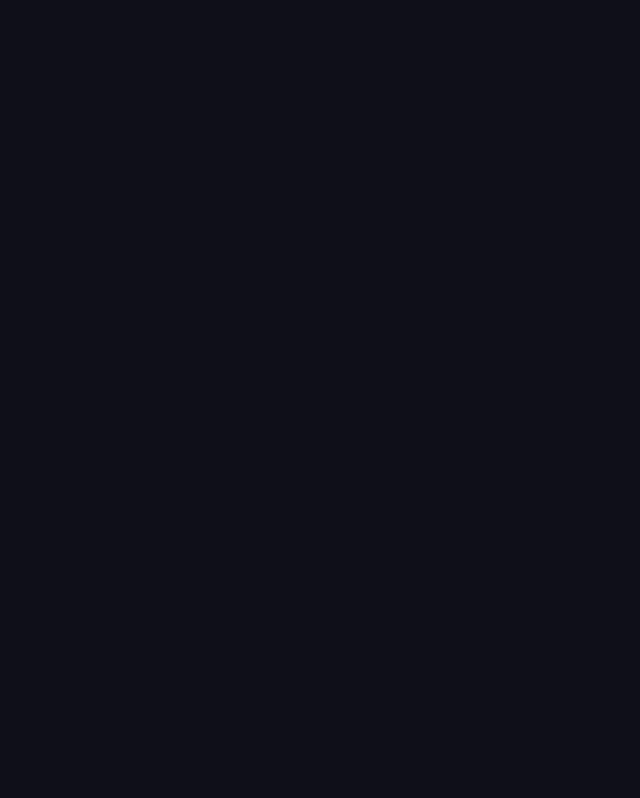
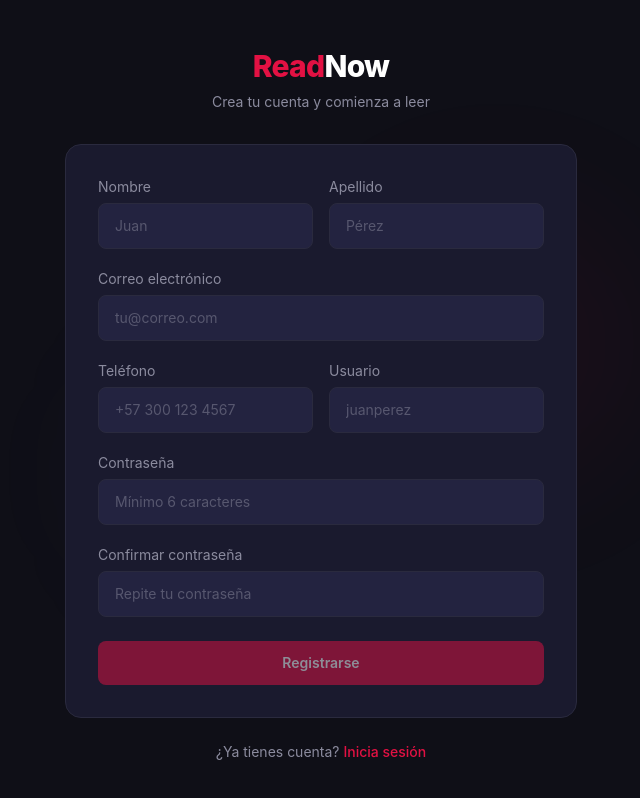
Before and after one commit to AndresOrtega1509/ReadNow-biblioteca-digital-frontend, an Angular app: page /registro in a window 1280 px wide. Before the commit this address led to /. Shown: the top 798 px of the page, without its empty margins (319-959 px from the left). Built offline with nearby package versions, Linux system fonts and the light colour scheme.

Commit message:
Se realiza pagina de registro y se agrega logica en authService

```diff
--- a/src/app/app.routes.ts
+++ b/src/app/app.routes.ts
@@ -2,5 +2,6 @@
 
 export const routes: Routes = [
     { path: 'login', loadComponent: () => import('./pages/login/login').then(m => m.Login) },
+    { path: 'registro', loadComponent: () => import('./pages/registro/registro').then(m => m.Registro) },
     { path: '**', redirectTo: '' },
 ];
--- /dev/null
+++ b/src/app/pages/registro/registro.html
@@ -0,0 +1,166 @@
+<div class="min-h-screen bg-bg flex items-center justify-center px-4 py-12">
+  <!-- Background accents -->
+  <div class="fixed top-0 left-0 w-full h-full pointer-events-none">
+    <div class="absolute top-1/4 right-1/4 w-72 h-72 bg-primary/5 rounded-full blur-3xl"></div>
+    <div class="absolute bottom-1/4 left-1/3 w-64 h-64 bg-secondary/5 rounded-full blur-3xl"></div>
+  </div>
+
+  <div class="relative z-10 w-full max-w-lg">
+    <!-- Logo -->
+    <div class="text-center mb-8">
+      <a routerLink="/" class="inline-block text-3xl font-extrabold tracking-tight">
+        <span class="text-primary">Read</span><span class="text-text">Now</span>
+      </a>
+      <p class="text-text-secondary mt-2 text-sm">Crea tu cuenta y comienza a leer</p>
+    </div>
+
+    <!-- Card -->
+    <div class="bg-surface border border-border rounded-2xl p-8">
+      <!-- Error message -->
+      @if (error()) {
+        <div class="bg-danger/10 border border-danger/30 rounded-lg px-4 py-3 mb-6">
+          <p class="text-danger text-sm">{{ error() }}</p>
+        </div>
+      }
+
+      <!-- Success message -->
+      @if (success()) {
+        <div class="bg-success/10 border border-success/30 rounded-lg px-4 py-3 mb-6">
+          <p class="text-success text-sm">{{ success() }}</p>
+        </div>
+      }
+
+      <form (ngSubmit)="onSubmit()" #registroForm="ngForm">
+        <!-- Nombre & Apellido row -->
+        <div class="grid grid-cols-1 sm:grid-cols-2 gap-4 mb-5">
+          <div>
+            <label for="nombre" class="block text-text-secondary text-sm mb-1.5">Nombre</label>
+            <input
+              type="text"
+              id="nombre"
+              name="nombre"
+              [(ngModel)]="nombre"
+              required
+              placeholder="Juan"
+              class="w-full bg-surface-light border border-border text-text rounded-lg px-4 py-3 text-sm placeholder-text-secondary/50 focus:outline-none focus:border-primary focus:ring-1 focus:ring-primary transition-colors"
+            />
+          </div>
+          <div>
+            <label for="apellido" class="block text-text-secondary text-sm mb-1.5">Apellido</label>
+            <input
+              type="text"
+              id="apellido"
+              name="apellido"
+              [(ngModel)]="apellido"
+              required
+              placeholder="Pérez"
+              class="w-full bg-surface-light border border-border text-text rounded-lg px-4 py-3 text-sm placeholder-text-secondary/50 focus:outline-none focus:border-primary focus:ring-1 focus:ring-primary transition-colors"
+            />
+          </div>
+        </div>
+
+        <!-- Email -->
+        <div class="mb-5">
+          <label for="email" class="block text-text-secondary text-sm mb-1.5">Correo electrónico</label>
+          <input
+            type="email"
+            id="email"
+            name="email"
+            [(ngModel)]="email"
+            required
+            email
+            placeholder="tu@correo.com"
+            class="w-full bg-surface-light border border-border text-text rounded-lg px-4 py-3 text-sm placeholder-text-secondary/50 focus:outline-none focus:border-primary focus:ring-1 focus:ring-primary transition-colors"
+          />
+        </div>
+
+        <!-- Teléfono & Username row -->
+        <div class="grid grid-cols-1 sm:grid-cols-2 gap-4 mb-5">
+          <div>
+            <label for="telefono" class="block text-text-secondary text-sm mb-1.5">Teléfono</label>
+            <input
+              type="tel"
+              id="telefono"
+              name="telefono"
+              [(ngModel)]="telefono"
+              required
+              placeholder="+57 300 123 4567"
+              class="w-full bg-surface-light border border-border text-text rounded-lg px-4 py-3 text-sm placeholder-text-secondary/50 focus:outline-none focus:border-primary focus:ring-1 focus:ring-primary transition-colors"
+            />
+          </div>
+          <div>
+            <label for="username" class="block text-text-secondary text-sm mb-1.5">Usuario</label>
+            <input
+              type="text"
+              id="username"
+              name="username"
+              [(ngModel)]="username"
+              required
+              placeholder="juanperez"
+              class="w-full bg-surface-light border border-border text-text rounded-lg px-4 py-3 text-sm placeholder-text-secondary/50 focus:outline-none focus:border-primary focus:ring-1 focus:ring-primary transition-colors"
+            />
+          </div>
+        </div>
+
+        <!-- Password -->
+        <div class="mb-5">
+          <label for="password" class="block text-text-secondary text-sm mb-1.5">Contraseña</label>
+          <input
+            type="password"
+            id="password"
+            name="password"
+            [(ngModel)]="password"
+            required
+            minlength="6"
+            placeholder="Mínimo 6 caracteres"
+            class="w-full bg-surface-light border border-border text-text rounded-lg px-4 py-3 text-sm placeholder-text-secondary/50 focus:outline-none focus:border-primary focus:ring-1 focus:ring-primary transition-colors"
+          />
+        </div>
+
+        <!-- Confirmar Password -->
+        <div class="mb-6">
+          <label for="confirmarPassword" class="block text-text-secondary text-sm mb-1.5">Confirmar contraseña</label>
+          <input
+            type="password"
+            id="confirmarPassword"
+            name="confirmarPassword"
+            [(ngModel)]="confirmarPassword"
+            required
+            placeholder="Repite tu contraseña"
+            class="w-full bg-surface-light border border-border text-text rounded-lg px-4 py-3 text-sm placeholder-text-secondary/50 focus:outline-none focus:border-primary focus:ring-1 focus:ring-primary transition-colors"
+            [class.border-danger]="passwordsMismatch"
+            [class.focus:ring-danger]="passwordsMismatch"
+          />
+          @if (passwordsMismatch) {
+            <p class="text-danger text-xs mt-1.5">Las contraseñas no coinciden</p>
+          }
+        </div>
+
+        <!-- Submit -->
+        <button
+          type="submit"
+          [disabled]="registroForm.invalid || loading() || passwordsMismatch"
+          class="w-full bg-primary hover:bg-primary-hover disabled:opacity-50 disabled:cursor-not-allowed text-white rounded-lg px-6 py-3 font-semibold text-sm transition-all duration-200 hover:shadow-lg hover:shadow-primary/25 flex items-center justify-center gap-2"
+        >
+          @if (loading()) {
+            <svg class="animate-spin h-5 w-5" viewBox="0 0 24 24" fill="none">
+              <circle class="opacity-25" cx="12" cy="12" r="10" stroke="currentColor" stroke-width="4"></circle>
+              <path class="opacity-75" fill="currentColor" d="M4 12a8 8 0 018-8V0C5.373 0 0 5.373 0 12h4z"></path>
+            </svg>
+            Creando cuenta...
+          } @else {
+            Registrarse
+          }
+        </button>
+      </form>
+    </div>
+
+    <!-- Login link -->
+    <p class="text-center text-text-secondary text-sm mt-6">
+      ¿Ya tienes cuenta?
+      <a routerLink="/login" class="text-primary hover:text-primary-hover font-medium transition-colors">
+        Inicia sesión
+      </a>
+    </p>
+  </div>
+</div>
--- /dev/null
+++ b/src/app/pages/registro/registro.ts
@@ -0,0 +1,64 @@
+import { Component, signal } from '@angular/core';
+import { FormsModule } from '@angular/forms';
+import { Router, RouterLink } from '@angular/router';
+import { AuthService } from '../../core/service/auth.service';
+
+@Component({
+  selector: 'app-registro',
+  imports: [FormsModule, RouterLink],
+  templateUrl: './registro.html',
+})
+export class Registro {
+  nombre = '';
+  apellido = '';
+  email = '';
+  telefono = '';
+  username = '';
+  password = '';
+  confirmarPassword = '';
+  loading = signal(false);
+  error = signal('');
+  success = signal('');
+
+  constructor(private authService: AuthService, private router: Router) {}
+
+  get passwordsMismatch(): boolean {
+    return this.confirmarPassword.length > 0 && this.password !== this.confirmarPassword;
+  }
+
+  onSubmit(): void {
+    if (this.password !== this.confirmarPassword) {
+      this.error.set('Las contraseñas no coinciden');
+      return;
+    }
+
+    this.loading.set(true);
+    this.error.set('');
+    this.success.set('');
+
+    this.authService
+      .registro({
+        nombre: this.nombre,
+        apellido: this.apellido,
+        email: this.email,
+        telefono: this.telefono,
+        username: this.username,
+        password: this.password,
+      })
+      .subscribe({
+        next: (res) => {
+          this.loading.set(false);
+          if (res.exitoso) {
+            this.success.set(res.mensaje || 'Registro exitoso. Redirigiendo al inicio de sesión...');
+            setTimeout(() => this.router.navigate(['/login']), 2500);
+          } else {
+            this.error.set(res.mensaje);
+          }
+        },
+        error: (err) => {
+          this.loading.set(false);
+          this.error.set(err.error?.mensaje || 'Error al registrarse');
+        },
+      });
+  }
+}
```
